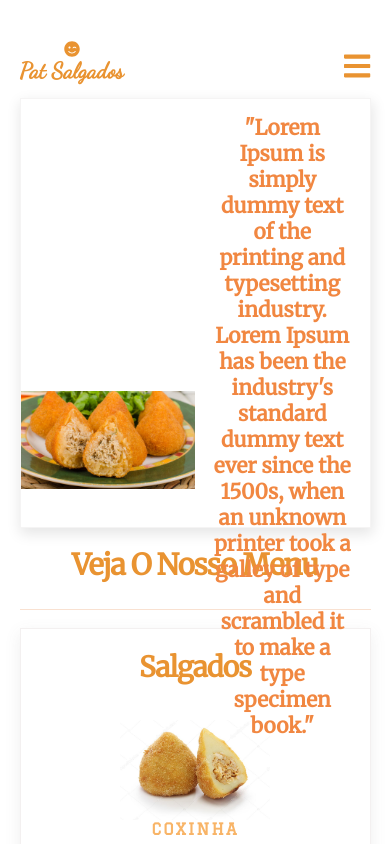
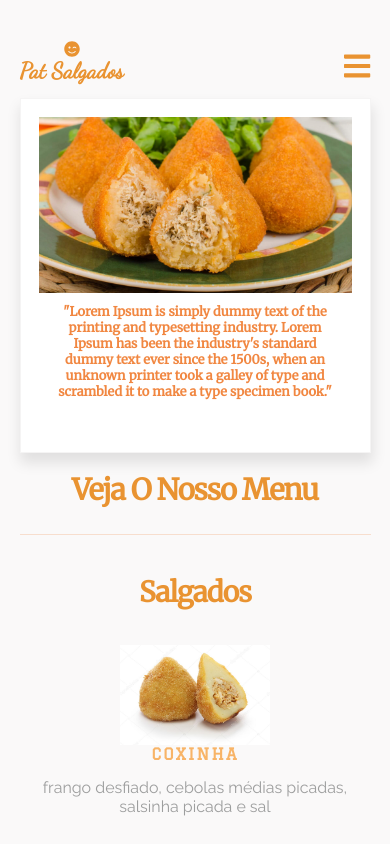
Before and after one commit to brunoascenc/react, a React (Create React App) app in the folder react01/: page /menu in a window 390 px wide. Built offline with nearby package versions, Linux system fonts and the light colour scheme; the HTML template or start-up script is replaced by a standard one; a web font is replaced by a local one.

Commit message:
media queries

```diff
--- a/react01/src/App.css
+++ b/react01/src/App.css
@@ -11,7 +11,7 @@ html, body, #root{
 }
 
 body {
-  background: rgb(255, 255, 255);
+  background: rgb(250, 249, 249);
 }
 
 .container{
--- a/react01/src/pages/Contato.css
+++ b/react01/src/pages/Contato.css
@@ -69,14 +69,14 @@ textarea {
   justify-content: center;
   height: 70vh;
   background: rgb(255, 255, 255);
-  box-shadow: 1px 5px 13px 1px rgba(0, 0, 0, 0.1);
+  box-shadow: 1px 9px 13px 1px rgba(0, 0, 0, 0.1);
   border: solid 1px rgb(245, 244, 244);
   margin-bottom: 35px;
 }
 
 .contato img {
-  max-width: 100%;
-  max-height: 100%;
+  width: 100%;
+  height: 460px;
   border-radius: 4px;
 }
 
@@ -113,6 +113,15 @@ textarea {
     height: 100%;
     margin-top: 7%;
   }
+
+  .contato {
+    height: 100%;
+  }
+
+  .contato img {
+    width: 100%;
+    height: 100%;
+  }
 }
 
 @media (max-width: 630px) {
@@ -134,8 +143,18 @@ textarea {
   }
 }
 
+@media (max-width: 730px) {
+  .contato img {
+    padding: 34px;
+  }
+  .contato-form form {
+    padding: 13%;
+  }
+
+}
+
 @media (max-width: 320px) {
   .contato img {
-    padding: 14px;
+    padding: 34px;
   }
 }
--- a/react01/src/pages/Menu.css
+++ b/react01/src/pages/Menu.css
@@ -32,30 +32,24 @@ h2 {
 
 .menu-banner {
   width: 100%;
-  height: 430px;
+  height: 45vh;
   margin-top: 4%;
   display: flex;
   justify-content: space-between;
   align-items: center;
-  /* border-top: solid 1px rgb(253, 233, 190); */
-
-  /* background: url('https://portal-amb-imgs.clubedaana.com.br/2019/04/coxinha-de-frango-da-palmirinha-1920x1080.jpg') no-repeat;
-  background-size: 50%; */
   background: white;
-  box-shadow: 1px 5px 13px 1px rgba(0, 0, 0, 0.1);
+  box-shadow: 1px 9px 13px 1px rgba(0, 0, 0, 0.1);
   border: solid 1px rgb(245, 244, 244);
 }
 
 .menu-banner img {
   max-width: 100%;
-  max-height: 100%;
-  /* margin-right: 500px; */
+  height: 100%;
 }
 
 .apreMenu {
   display: flex;
   align-items: center;
-  /* width: 10px; */
 }
 
 .apreMenu .destaque p {
@@ -64,7 +58,6 @@ h2 {
   font-weight: bold;
   font-size: 1.3rem;
   margin-bottom: 25px;
-  /* width: 80%; */
   text-align: center;
   letter-spacing: 0;
   padding: 16px;
@@ -73,12 +66,7 @@ h2 {
 .menu {
   display: flex;
   justify-content: center;
-  background: #ffff;
-  /* box-shadow: 0px 30px 15px -10px rgba(63, 62, 62, 0.1); */
   margin-bottom: 20px;
-  border: solid 1px rgb(243, 240, 240);
-  box-shadow: 15px 20px 25px -20px rgba(167, 166, 166, 0.5);
-  box-shadow: 0 5px 15px rgba(95, 95, 95, 0.1);
 }
 
 .menu img {
@@ -145,9 +133,23 @@ h2 {
 }
 
 @media (max-width: 1390px) {
+  .menu-banner img {
+    max-width: 70%;
+  }
+}
+
+@media (max-width: 1280px){
   .menu-banner {
-    display: grid;
-    grid-template-columns: repeat(2, 1fr);
+    flex-direction: column;
+  }
+  .menu-banner img {
+    width: 100%;
+    height: 100%;
+  }
+
+  .menu-banner {
+    height: 100%;
+    padding: 18px;
   }
 }
 
@@ -172,6 +174,15 @@ h2 {
   .descricao {
     width: 100%;
   }
+
+  .menu-banner .apreMenu .destaque p {
+    font-size: 1rem;
+    padding: 26px;
+  }
+
+  .menu-banner img {
+    max-width: 100%;
+  }
 }
 
 @media (max-width: 900px) {
@@ -179,3 +190,10 @@ h2 {
     grid-template-columns: repeat(1, 1fr);
   }
 }
+
+@media (max-width: 410px){
+  .menu-banner .apreMenu .destaque p{
+    padding: 10px;
+    font-size: 0.8rem;
+  }
+}
--- a/react01/src/pages/Menu.js
+++ b/react01/src/pages/Menu.js
@@ -64,7 +64,6 @@ export default function Home() {
 
            <img src={salgados} alt="Coxinhas" />
 
-          {/* <img src={lanches} alt="Lanches" /> */}
           <div className = "apreMenu">
           <span className="destaque">
               <p ref = {el => {textAnimation = el}}>
--- a/react01/src/pages/Sobre.js
+++ b/react01/src/pages/Sobre.js
@@ -21,7 +21,7 @@ export default function Sobre() {
       0.8,
       {
         opacity: 0,
-        x: 15,
+        x: 30,
         ease: Power3.easeInOut
       },
       {
```
